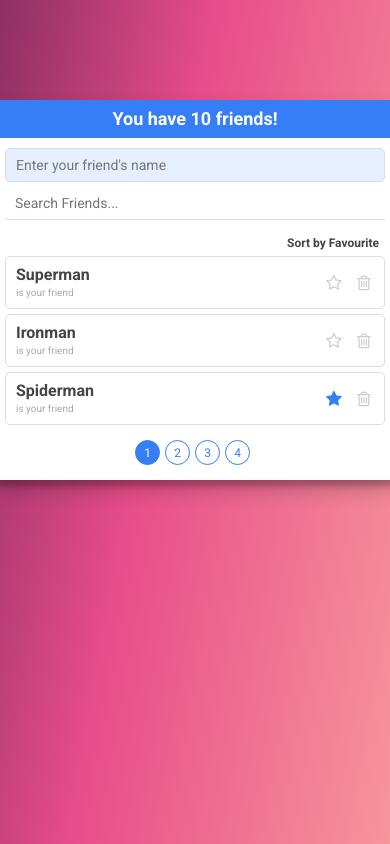
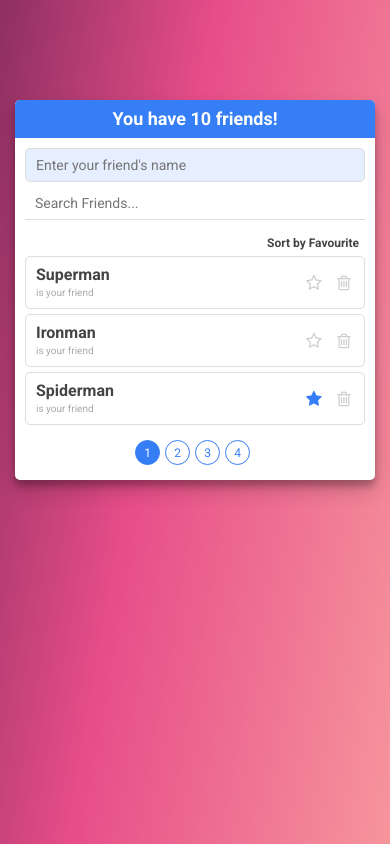
Before and after one commit to DharmeshShahuDeveloper/haptikassignment, a React (Create React App) app: page / in a window 390 px wide. Built offline with nearby package versions, Linux system fonts and the light colour scheme.

Commit message:
proper build

```diff
--- a/src/App.scss
+++ b/src/App.scss
@@ -61,14 +61,18 @@ body * {
   display: grid;
   align-items: start;
   justify-content: center;
-  padding: 100px;
+  padding: 100px 10px;
   height: 100vh;
+  width: 100vw;
   overflow-y: auto;
   background: linear-gradient(100deg,#200c32,#e74d89,#febaa6);
   background-size: 180% 180%;
   animation: gradient-animation 9s ease infinite;
   .friend-list-box {
     width: 400px;
+    @media only screen and (max-width: 767px) {
+      width: calc(100vw - 30px);
+    }
     border-radius: 5px;
     background-color: #fff;
     box-shadow: 0 10px 20px rgba(0,0,0,0.19), 0 6px 6px rgba(0,0,0,0.23);
```
Also changed, not shown: 10 other files (tests, documents, lock files or other folders).
